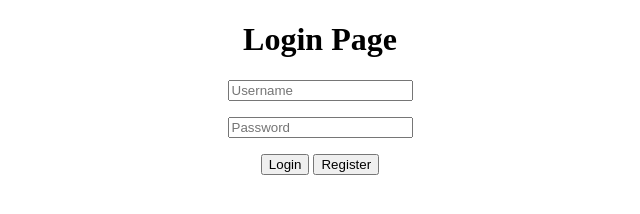
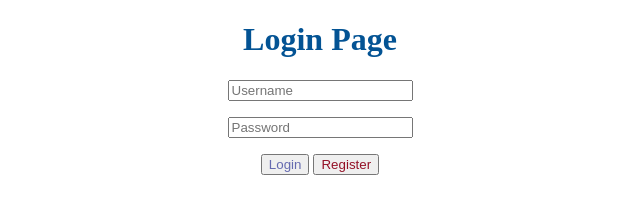
Before and after one commit to RaevenWUP/ITPC_3_Prelim_Exam, a plain HTML site: page index.html in a window 1280 px wide. Shown: the whole page, without its empty margins (320-960 px from the left). Drawn offline with Linux system fonts and the light colour scheme.

Commit message:
4th Commit

```diff
--- a/index.html
+++ b/index.html
@@ -4,7 +4,7 @@
 
 <body>
     <div style="text-align: center;">
-    <h1 >Login Page</h1>
+    <h1 style="color: rgb(3, 83, 148);">Login Page</h1>
 
     <div>
     <div style="text-align: Center;">
@@ -19,10 +19,10 @@
 
         <div style="margin-bottom: 1rem;">
 
-        <button id="btnlogin" onclick="alert('Salamat Mabuhay ka hanggat gusto mo!.')">Login</button>
+        <button id="btnlogin" onclick="alert('Happy Browsing!')" style="color:rgb(101, 106, 176)">Login</button>
         </a>
         <a href="./register.html">
-        <button>Register</button>
+        <button style="color: rgb(148, 17, 39);">Register</button>
     </a>
     </div>
 
```
